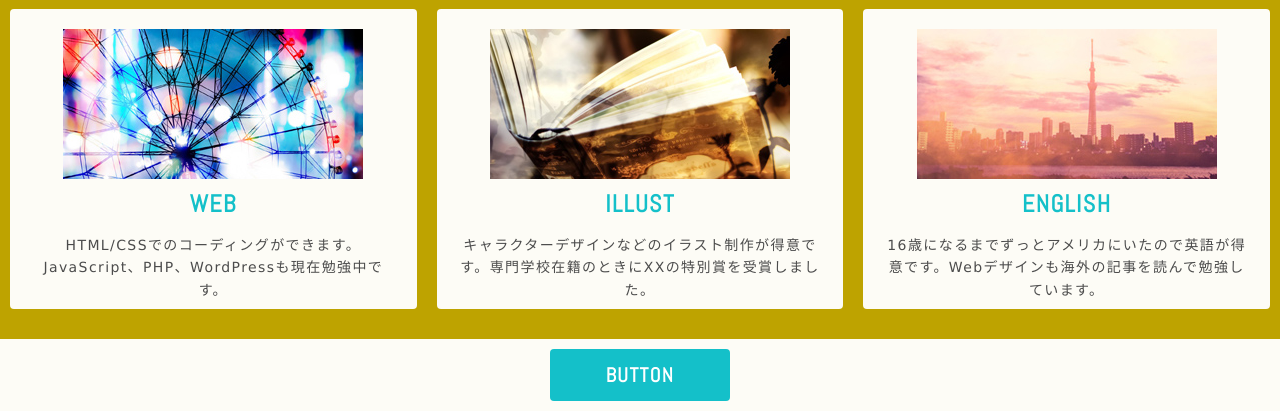
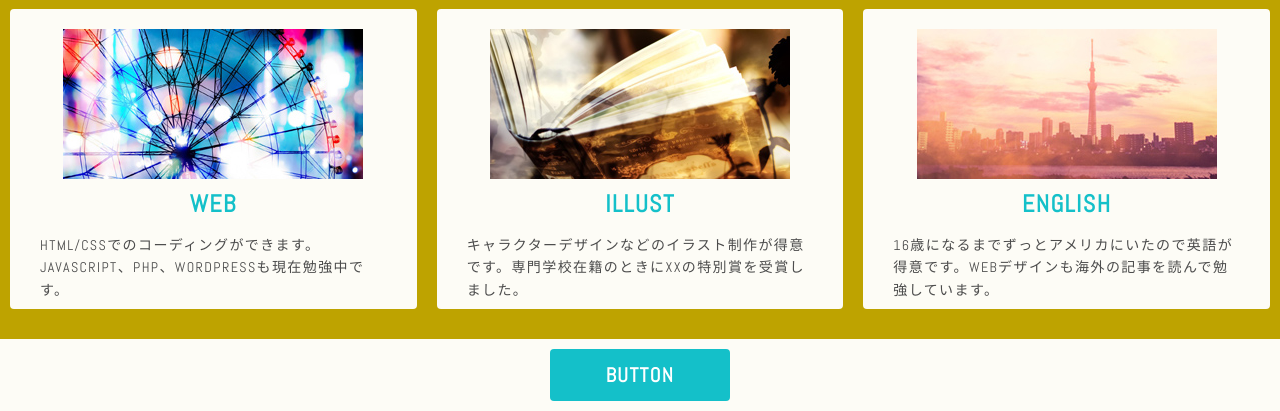
Before and after one commit to bbloem/responsive-site, a plain HTML site: page index.html in a window 1280 px wide. Shown: the part 601-1012 px from the top of the page. Drawn offline with nearby package versions, Linux system fonts and the light colour scheme.

Commit message:
メッセージ

```diff
--- a/index.html
+++ b/index.html
@@ -20,17 +20,17 @@
                   <div class="skill-box text-center">
                       <img src="./images/b1.jpg">
                       <h3 class="">Web</h3>
-                      <p>HTML/CSSでのコーディングができます。JavaScript、PHP、WordPressも現在勉強中です。</p>
+                      <h4 class="">HTML/CSSでのコーディングができます。JavaScript、PHP、WordPressも現在勉強中です。</h4>
                   </div>
                   <div class="skill-box text-center">
                       <img src="./images/b2.jpg">
                       <h3 class="">Illust</h3>
-                      <p>キャラクターデザインなどのイラスト制作が得意です。専門学校在籍のときにXXの特別賞を受賞しました。</p>
+                      <h4>キャラクターデザインなどのイラスト制作が得意です。専門学校在籍のときにXXの特別賞を受賞しました。</h>
                   </div>
                   <div class="skill-box text-center">
                       <img src="./images/b3.jpg">
                       <h3 class="">English</h3>
-                      <p>16歳になるまでずっとアメリカにいたので英語が得意です。Webデザインも海外の記事を読んで勉強しています。</p>
+                      <h4>16歳になるまでずっとアメリカにいたので英語が得意です。Webデザインも海外の記事を読んで勉強しています。</h>
                   </div>
               </div>
 
--- a/style.scss
+++ b/style.scss
@@ -100,15 +100,13 @@ section h2
   }
   .skill-box {
     @include flex(1);
-    margin:  10px auto;                     // 上下にマージン
+    margin:  10px 20px;                     // マージン
     padding: 20px;
-    width: 360px;
+    max-width: 100%;
     height: 300px;
     background-color: $baseColor;
     @include border-radius(4px);
     @include box-sizing(border-box);
-
-
   }
 
   h3 {
@@ -118,6 +116,16 @@ section h2
     margin-bottom:10px;
     font-size: 2.4rem;
     font-weight: bold;
+  }
+
+  h4 {
+    @extend .abel;
+    @extend .uppercase;
+    margin:  10px 10px;
+    text-align: left;
+    color: $fontColor;
+    margin-bottom:10px;
+    font-size: 1.4rem;
   }
 }
 
```
Also changed, not shown: style.css, 1 other file.
